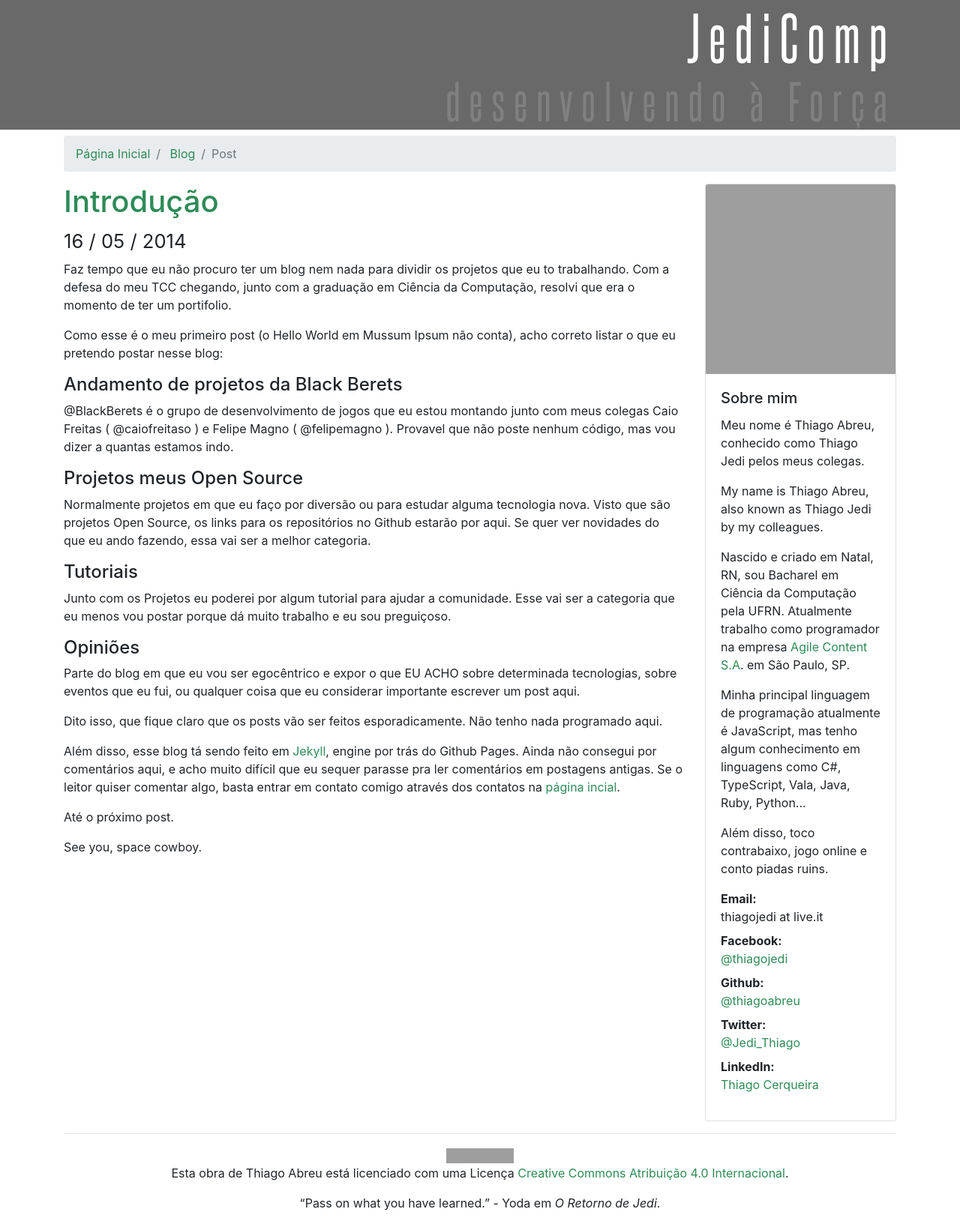
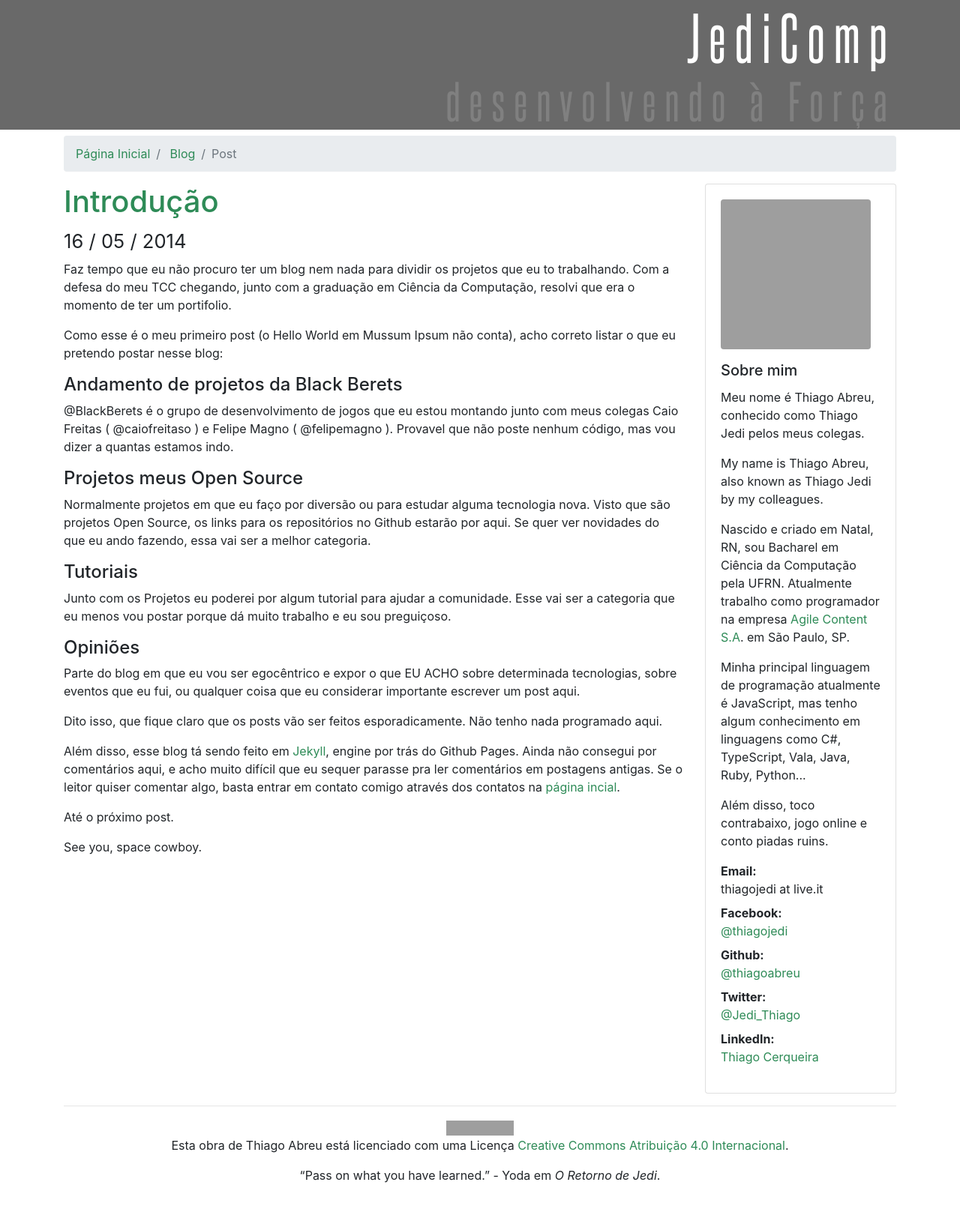
Before and after one commit to thiagojedi/thiagojedi.github.io, a Jekyll site: the page built from _posts/2014-05-16-Intro.md, in a window 1280 px wide. Shown: the whole page at 75% size. Built offline with Jekyll 4.4.1, drawn with Linux system fonts in a browser that asks for light colours; after the commit the page ends 1596 px from its top, so only the background shows below that; grey boxes are pictures that could not be loaded.

Commit message:
Removing redundant image

```diff
--- a/_includes/side_bar.html
+++ b/_includes/side_bar.html
@@ -1,7 +1,6 @@
 <div class="card">
-    <img src="https://github.com/thiagoabreu.png" alt="Thiago Abreu" class="card-img-top d-none d-md-block" />
     <div class="card-body">
-        <img src="https://github.com/thiagoabreu.png" alt="Thiago Abreu" class="rounded img-fluid float-right d-md-none" id="profile-pic" />
+        <img src="https://github.com/thiagoabreu.png" alt="Thiago Abreu" class="rounded" id="profile-pic" />
         <h5 class="card-title">Sobre mim</h5>
         <p class="cart-text" lang="pt_BR">
             Meu nome é Thiago Abreu, conhecido como Thiago Jedi pelos meus colegas.
--- a/css/estilo.css
+++ b/css/estilo.css
@@ -29,8 +29,17 @@ header {
 }
 
 img#profile-pic {
-    max-height: 150px;
+    max-width: 100%;
+    margin-bottom: 1em;
 }
+
+@media (min-width: 576px) and (max-width: 767px) {
+    img#profile-pic {
+        float: right;
+        max-height: 150px;
+    }
+}
+
 
 article h1, a, a:hover {
     color: seagreen;
```
